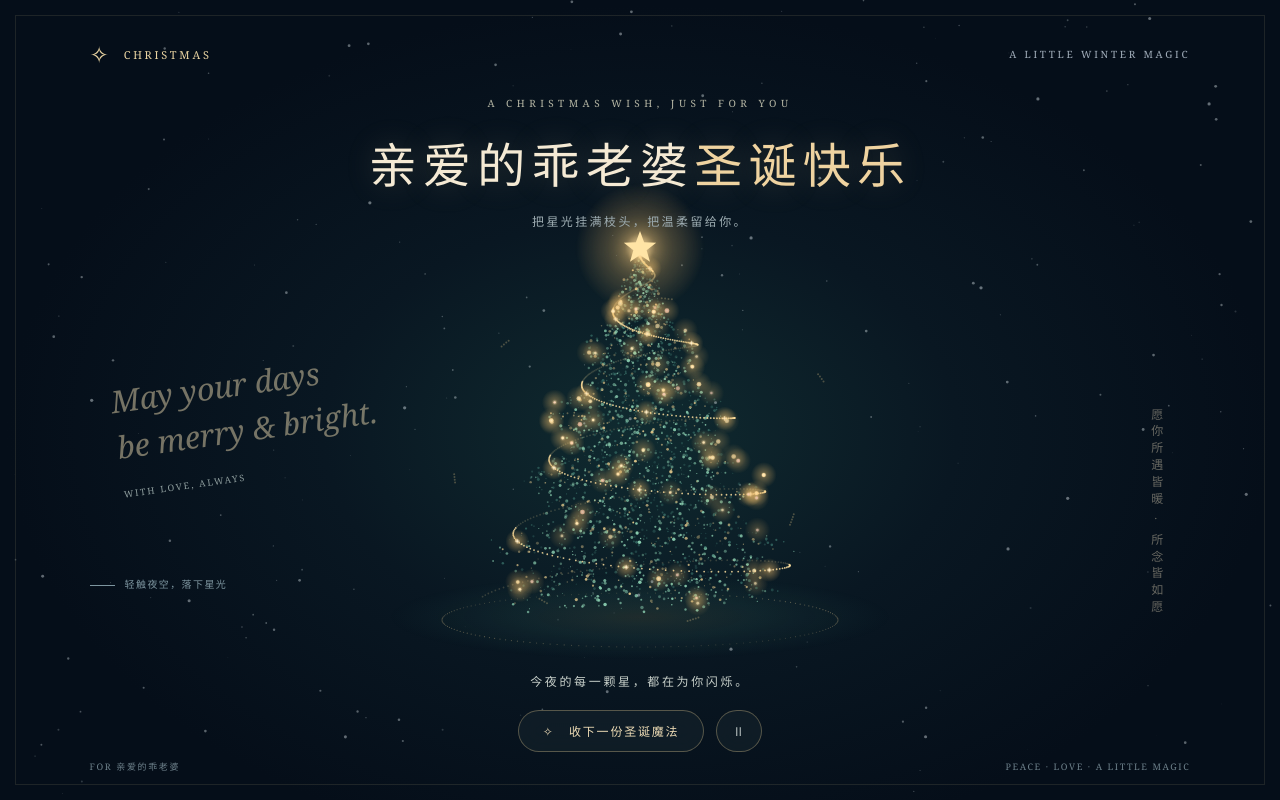
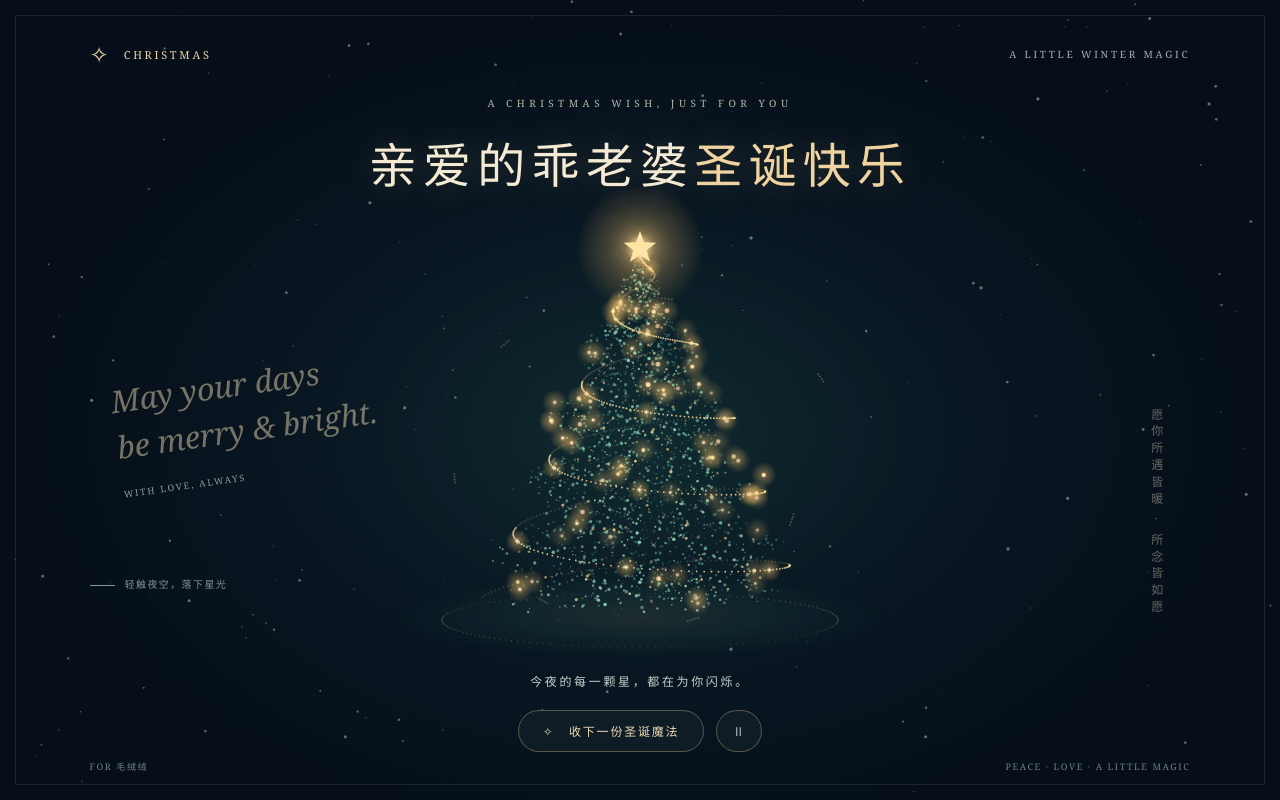
Before and after one commit to Yuki111282/maorongrong-christmas, a plain HTML site: page index.html in a window 1280 px wide. Drawn offline with Linux system fonts and the light colour scheme; animation ran at ten frames a second.

Commit message:
Personalize Christmas wishes and footer

```diff
--- a/index.html
+++ b/index.html
@@ -12,11 +12,11 @@
 <body><main>
 <canvas id="scene" aria-label="由金色与绿色星光粒子组成的圣诞树，树顶星星闪耀，雪花缓缓飘落"></canvas>
 <header><div class="brand"><span>✧</span> CHRISTMAS</div><div class="edition">A LITTLE WINTER MAGIC</div></header>
-<section class="greeting"><p class="eyebrow">A CHRISTMAS WISH, JUST FOR YOU</p><h1>亲爱的乖老婆<span>圣诞快乐</span></h1><p class="subtitle">把星光挂满枝头，把温柔留给你。</p></section>
+<section class="greeting"><p class="eyebrow">A CHRISTMAS WISH, JUST FOR YOU</p><h1>亲爱的乖老婆<span>圣诞快乐</span></h1></section>
 <div class="script">May your days<br>be merry & bright.<small>WITH LOVE, ALWAYS</small></div>
 <div class="right-note">愿你所遇皆暖 · 所念皆如愿</div><div class="hint">轻触夜空，落下星光</div>
 <div class="bottom"><p class="wish" id="wish" aria-live="polite">今夜的每一颗星，都在为你闪烁。</p><div class="controls"><button id="magic">✧ &nbsp; 收下一份圣诞魔法</button><button class="pause" id="pause" aria-label="暂停动画" aria-pressed="false">Ⅱ</button></div></div>
-<footer class="footer"><span>FOR 亲爱的乖老婆</span><span>PEACE · LOVE · A LITTLE MAGIC</span></footer>
+<footer class="footer"><span>FOR 毛绒绒</span><span>PEACE · LOVE · A LITTLE MAGIC</span></footer>
 </main>
 <script>
 'use strict';
@@ -51,7 +51,7 @@ function frame(now){const dt=Math.min((now-last)/1000||0,.04);last=now;if(!pause
 function start(){cancelAnimationFrame(raf);last=performance.now();if(!paused)raf=requestAnimationFrame(frame);else draw(0)}
 function explode(x,y,n=90){if(paused)return;for(let i=0;i<n;i++){const a=random(0,TAU),v=random(20,145);burst.push({x,y,vx:Math.cos(a)*v,vy:Math.sin(a)*v-25,life:random(.8,2.5),s:random(.6,2.4)})}if(burst.length>700)burst.splice(0,burst.length-700)}
 canvas.addEventListener('pointerdown',e=>explode(e.clientX,e.clientY));canvas.addEventListener('pointermove',e=>{pointer.x=(e.clientX/w-.5);pointer.y=(e.clientY/h-.5)});
-const wishes=['亲爱的乖老婆，愿你的冬天有暖阳，心里有星光。','愿所有的小美好，都如约来到你身边。','把这一整棵树的温柔，都送给你。','圣诞快乐，亲爱的乖老婆。你值得所有偏爱。'];let wishIndex=0;
+const wishes=['亲爱的乖老婆，今年的圣诞我们也要一起过。','愿所有的小美好，都如约来到你身边。','把这一整棵树的温柔，都送给你。','圣诞快乐，亲爱的乖老婆。最爱你啦。'];let wishIndex=0;
 document.querySelector('#magic').addEventListener('click',()=>{document.querySelector('#wish').textContent=wishes[wishIndex++%wishes.length];const L=layout();explode(L.cx,L.top+L.th*.35,200);flare=1});
 const pause=document.querySelector('#pause');function updatePause(){pause.textContent=paused?'▷':'Ⅱ';pause.setAttribute('aria-label',paused?'播放动画':'暂停动画');pause.setAttribute('aria-pressed',String(paused))}pause.addEventListener('click',()=>{paused=!paused;updatePause();start()});reduced.addEventListener('change',e=>{paused=e.matches;updatePause();start()});document.addEventListener('visibilitychange',()=>{if(document.hidden)cancelAnimationFrame(raf);else start()});addEventListener('resize',resize);resize();updatePause();start();
 </script></body></html>
```
